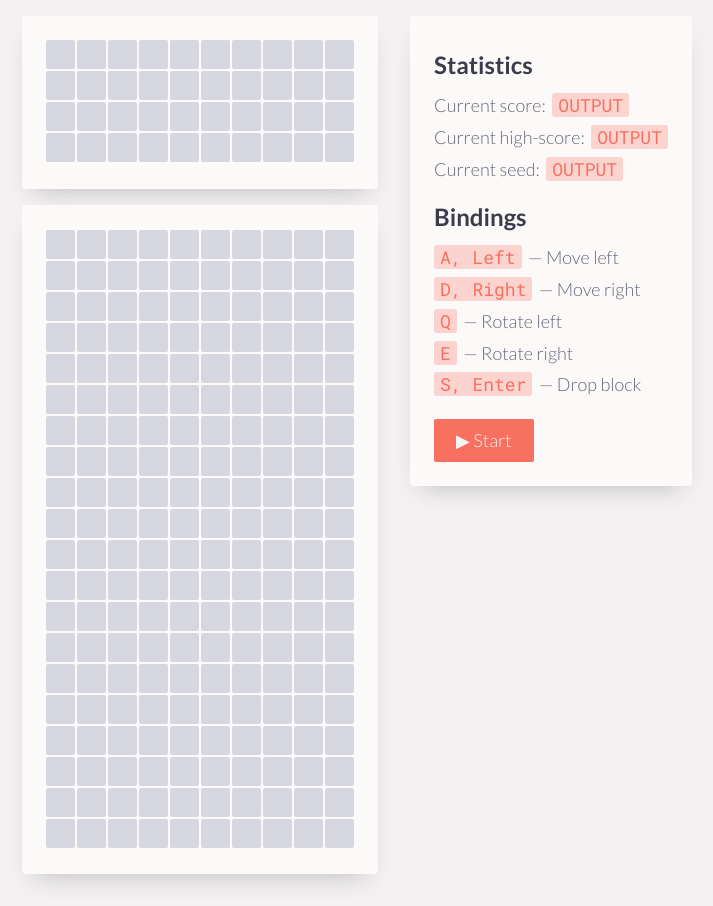
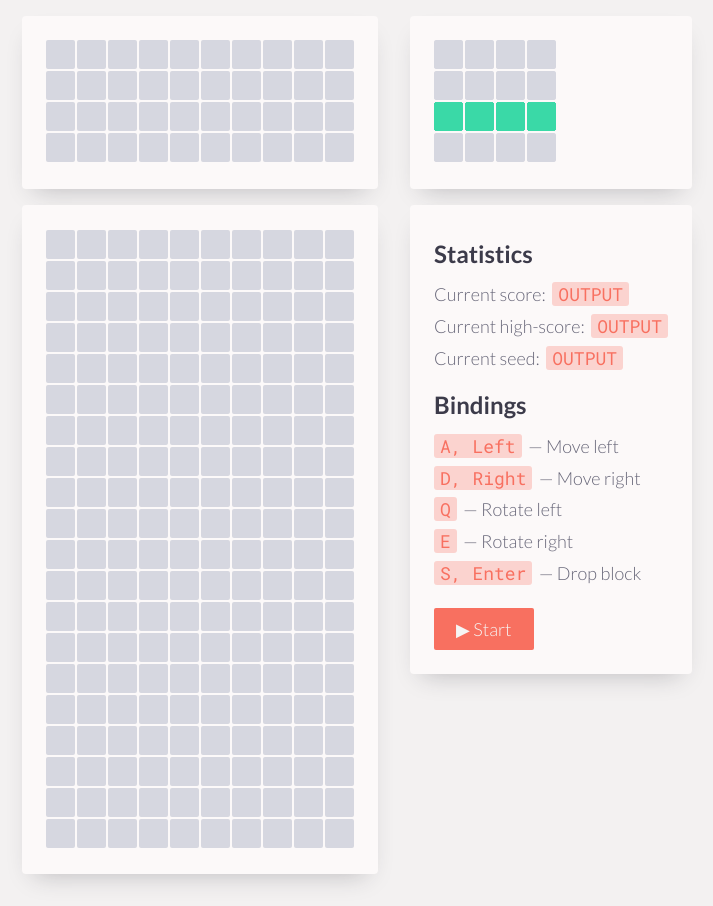
Before and after one commit to clk1006/teris, a Next.js app: page / in a window 1280 px wide. Shown: the whole page, without its empty margins (267-980 px from the left). Built offline with nearby package versions, Linux system fonts and the light colour scheme.

Commit message:
depicts next block now

```diff
--- a/pages/index.js
+++ b/pages/index.js
@@ -2,6 +2,13 @@ import Head from 'next/head'
 import Image from 'next/image'
 import { useRef, useState, useEffect } from 'react'
 import styles from '../styles/Home.module.css'
+import pic0 from '../public/tetris0.png'
+import pic1 from '../public/tetris1.png'
+import pic2 from '../public/tetris2.png'
+import pic3 from '../public/tetris3.png'
+import pic4 from '../public/tetris4.png'
+import pic5 from '../public/tetris5.png'
+import pic6 from '../public/tetris6.png'
 
 let state_temp = [0, Array(200).fill(0), { type: 0, pos: 0, rot: 0 }, 0]
 const BLOCK_SIZE = 29
@@ -121,6 +128,11 @@ export default function Home() {
           </div>
           <div className="block">
             <div className="screen-container">
+              <Image width="122" height="122" src={
+                state[3]==0?pic0:state[3]==1?pic1:state[3]==2?pic2:state[3]==3?pic3:state[3]==4?pic4:state[3]==5?pic5:pic6
+              }/>
+            </div>
+            <div className="screen-container">
               <div className="nextElement-block"></div>
               <div className="info-block">
                 <div className="info-container">
```
